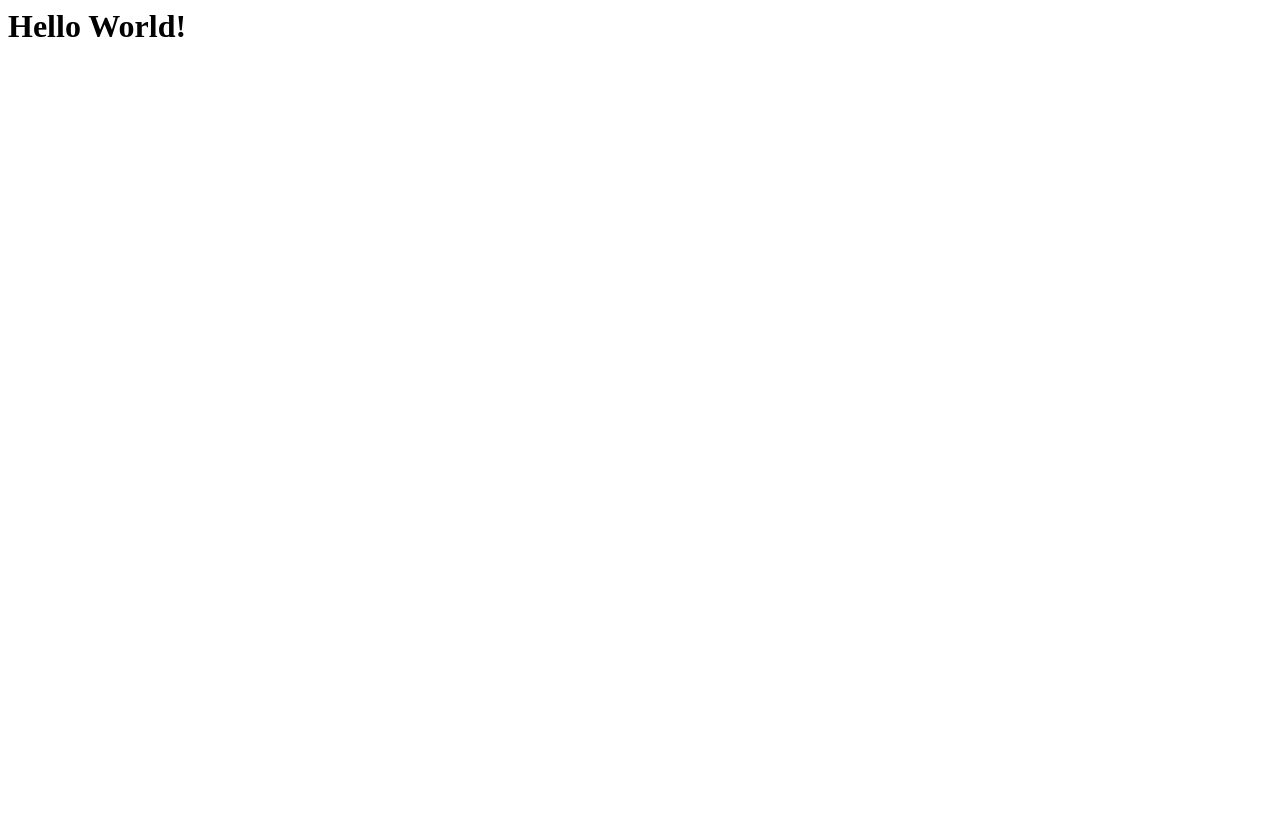
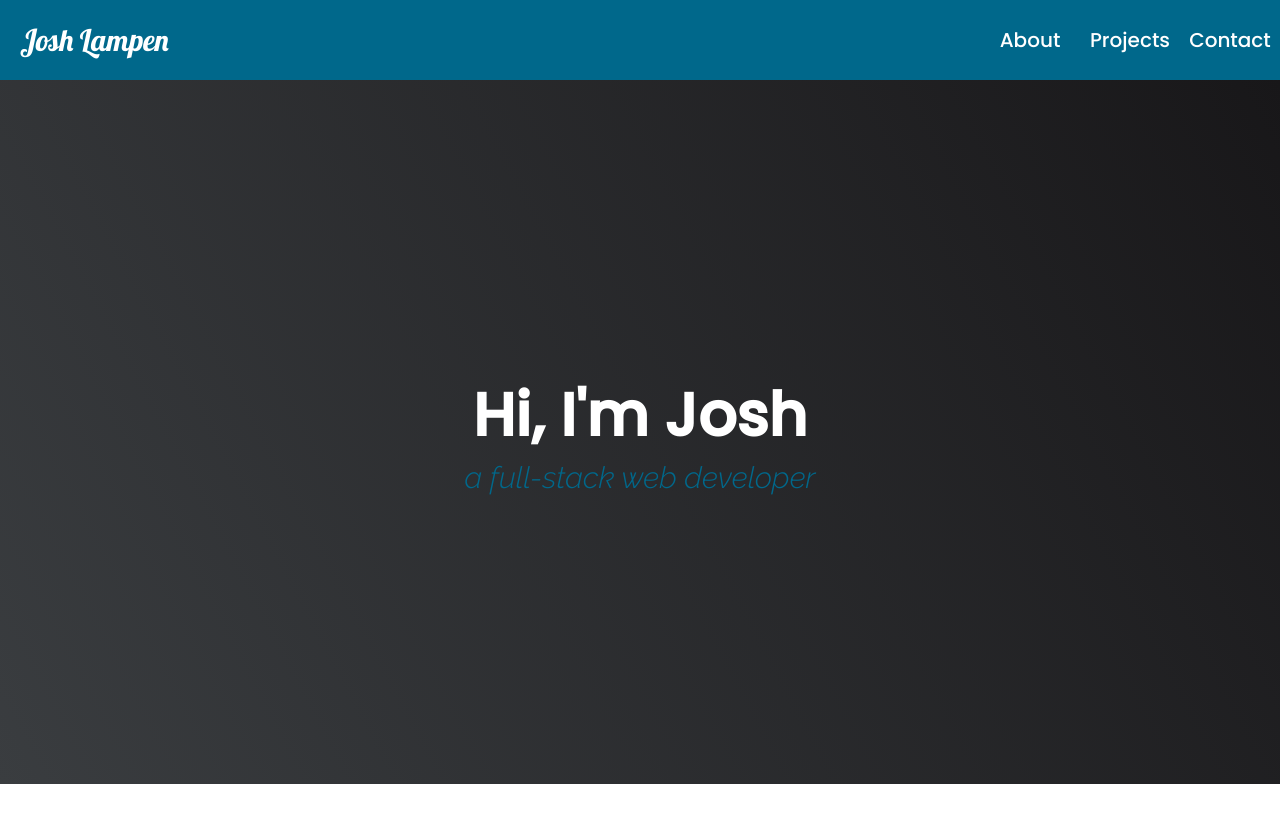
Before and after one commit to JoshLampen/about, a plain HTML site: page index.html in a window 1280 px wide. Before the commit the page ends 800 px from the top, so only its background shows below. Drawn offline with Linux system fonts and the light colour scheme.

Commit message:
Testing to see if html/css transfer from separate directory will work

```diff
--- /dev/null
+++ b/css/about.css
@@ -0,0 +1,35 @@
+#about {
+  display: -webkit-box;
+  display: -ms-flexbox;
+  display: flex;
+  -webkit-box-orient: vertical;
+  -webkit-box-direction: normal;
+      -ms-flex-direction: column;
+          flex-direction: column;
+  -webkit-box-pack: center;
+      -ms-flex-pack: center;
+          justify-content: center;
+  -webkit-box-align: center;
+      -ms-flex-align: center;
+          align-items: center;
+  background-color: grey;
+  width: 100%;
+  height: 88vh;
+  background-color: #000;
+  background-image: linear-gradient(62deg, #3a3d40 0%, #181719 100%);
+}
+
+#about h1 {
+  color: white;
+  font-family: "Poppins", sans-serif;
+  font-size: 60px;
+  margin: 0px;
+}
+
+#about p {
+  font-family: "Raleway", sans-serif;
+  color: #00688B;
+  font-size: 30px;
+  margin: 0px;
+}
+/*# sourceMappingURL=about.css.map */
--- /dev/null
+++ b/css/layout.css
@@ -0,0 +1,5 @@
+body {
+  margin: 0px;
+  padding-top: 80px;
+}
+/*# sourceMappingURL=layout.css.map */
--- a/css/nav.css
+++ b/css/nav.css
@@ -0,0 +1,50 @@
+nav {
+  display: -webkit-box;
+  display: -ms-flexbox;
+  display: flex;
+  -webkit-box-align: center;
+      -ms-flex-align: center;
+          align-items: center;
+  -webkit-box-pack: justify;
+      -ms-flex-pack: justify;
+          justify-content: space-between;
+  position: fixed;
+  top: 0;
+  left: 0;
+  width: 100%;
+  height: 80px;
+  background-color: #00688B;
+  color: white;
+  font-family: "Lobster", cursive;
+  font-size: 30px;
+  padding: 0px 20px 0px 20px;
+}
+
+.nav-buttons {
+  display: -webkit-box;
+  display: -ms-flexbox;
+  display: flex;
+  height: 100%;
+  font-family: "Poppins", sans-serif;
+  font-size: 20px;
+  margin-right: 20px;
+}
+
+.nav-buttons div {
+  display: -webkit-box;
+  display: -ms-flexbox;
+  display: flex;
+  -webkit-box-pack: center;
+      -ms-flex-pack: center;
+          justify-content: center;
+  -webkit-box-align: center;
+      -ms-flex-align: center;
+          align-items: center;
+  width: 100px;
+  text-align: center;
+}
+
+.nav-buttons div:hover {
+  background-color: #00384b;
+}
+/*# sourceMappingURL=nav.css.map */
--- /dev/null
+++ b/css/projects.css
@@ -0,0 +1,6 @@
+#projects {
+  background-color: white;
+  width: 100%;
+  height: 88vh;
+}
+/*# sourceMappingURL=projects.css.map */
--- a/index.html
+++ b/index.html
@@ -1 +1,36 @@
-<h1>Hello World!</h1>
+<!DOCTYPE html>
+<html lang="en">
+  <head>
+    <meta charset="UTF-8">
+    <meta name="viewport" content="width=device-width, initial-scale=1.0">
+
+    <title>Josh Lampen</title>
+
+    <!-- External CSS -->
+    <link href="https://fonts.googleapis.com/css2?family=Lobster&display=swap" rel="stylesheet">
+    <link href="https://fonts.googleapis.com/css2?family=Poppins:wght@500&display=swap" rel="stylesheet">
+    <link href="https://fonts.googleapis.com/css2?family=Raleway:ital,wght@1,300&display=swap" rel="stylesheet">
+
+    <!-- App CSS -->
+    <link rel="stylesheet" href="/css/layout.css" type="text/css">
+    <link rel="stylesheet" href="/css/nav.css" type="text/css">
+    <link rel="stylesheet" href="/css/about.css" type="text/css">
+    <link rel="stylesheet" href="/css/projects.css" type="text/css">
+  </head>
+  <body>
+    <nav>
+      <span>Josh Lampen</span>
+      <div class="nav-buttons">
+        <div>About</div>
+        <div>Projects</div>
+        <div>Contact</div>
+      </div>
+    </nav>
+    <div id="about">
+      <h1>Hi, I'm Josh</h1>
+      <p>a full-stack web developer</p>
+    </div>
+    <div id="projects">
+    </div>
+  </body>
+</html>
```
